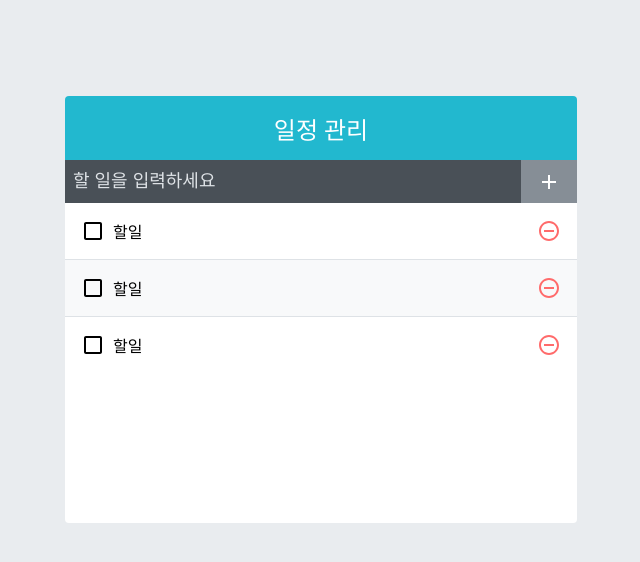
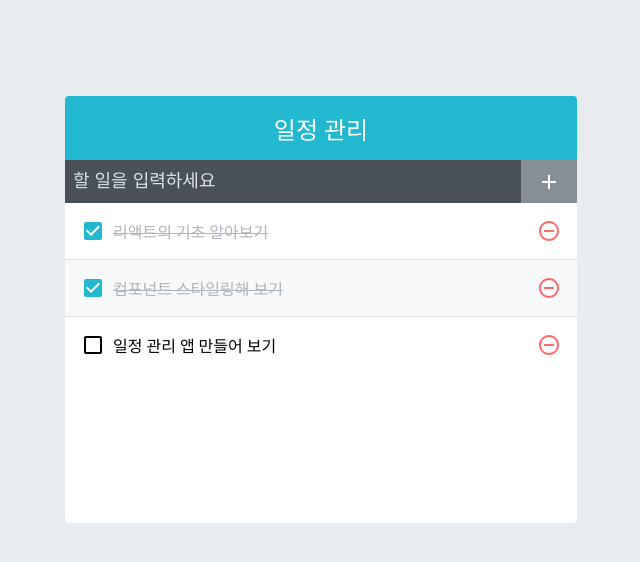
Before and after one commit to seolleung2/todoappfrombook, a React (Create React App) app: page / in a window 1280 px wide. Shown: the top 562 px of the page, without its empty margins (319-959 px from the left). Built offline with nearby package versions, Linux system fonts and the light colour scheme.

Commit message:
make useState hooks for state management from App.js to TodoList - TodoListItem

```diff
--- a/src/App.js
+++ b/src/App.js
@@ -1,13 +1,30 @@
-import React from 'react';
+import React, { useState } from 'react';
 import TodoInsert from './components/TodoInsert';
 import TodoList from './components/TodoList';
 import TodoTemplate from './components/TodoTemplate';
 
 const App = () => {
+  const [todos, setTodos] = useState([
+    {
+      id: 1,
+      text: '리액트의 기초 알아보기',
+      checked: true,
+    },
+    {
+      id: 2,
+      text: '컴포넌트 스타일링해 보기',
+      checked: true,
+    },
+    {
+      id: 3,
+      text: '일정 관리 앱 만들어 보기',
+      checked: false,
+    },
+  ]);
   return (
     <TodoTemplate>
       <TodoInsert />
-      <TodoList />
+      <TodoList todos={todos} />
     </TodoTemplate>
   );
 };
--- a/src/components/TodoList.js
+++ b/src/components/TodoList.js
@@ -2,12 +2,12 @@
 import './TodoList.scss';
 import TodoListItem from './TodoListItem';
 
-const TodoList = () => {
+const TodoList = ({ todos }) => {
   return (
     <div className="TodoList">
-      <TodoListItem />
-      <TodoListItem />
-      <TodoListItem />
+      {todos.map((todo) => (
+        <TodoListItem key={todo.id} todo={todo} />
+      ))}
     </div>
   );
 };
--- a/src/components/TodoListItem.js
+++ b/src/components/TodoListItem.js
@@ -4,14 +4,17 @@
   MdCheckBox,
   MdRemoveCircleOutline,
 } from 'react-icons/md';
+
+import cn from 'classnames';
 import './TodoListItem.scss';
 
-const TodoListItem = () => {
+const TodoListItem = ({ todo }) => {
+  const { text, checked } = todo;
   return (
     <div className="TodoListItem">
-      <div className="checkbox">
-        <MdCheckBoxOutlineBlank />
-        <div className="text">할일</div>
+      <div className={cn('checkbox', { checked })}>
+        {checked ? <MdCheckBox /> : <MdCheckBoxOutlineBlank />}
+        <div className="text">{text}</div>
       </div>
       <div className="remove">
         <MdRemoveCircleOutline />
```
Also changed, not shown: 1 other file (tests, documents, lock files or other folders).
